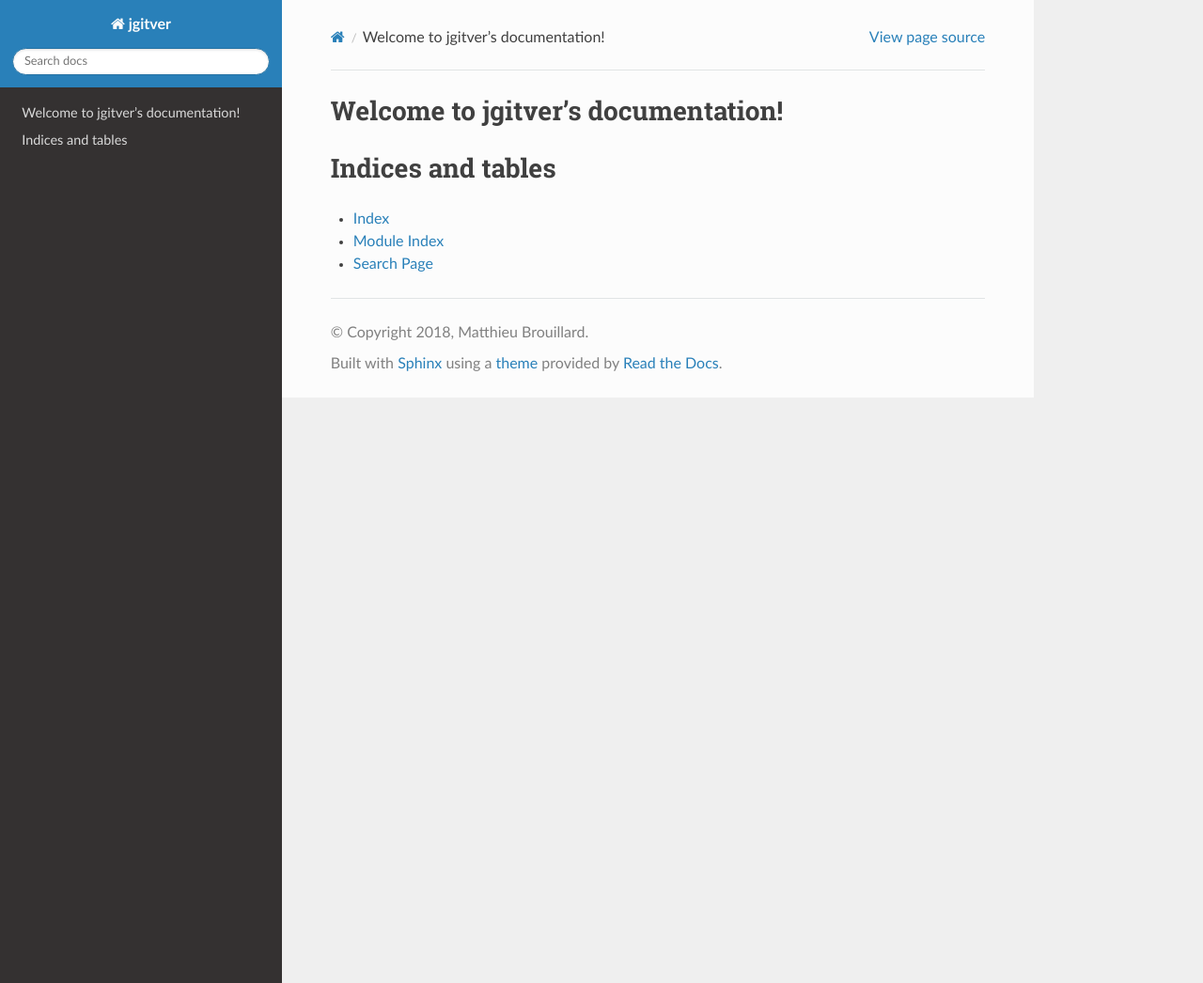
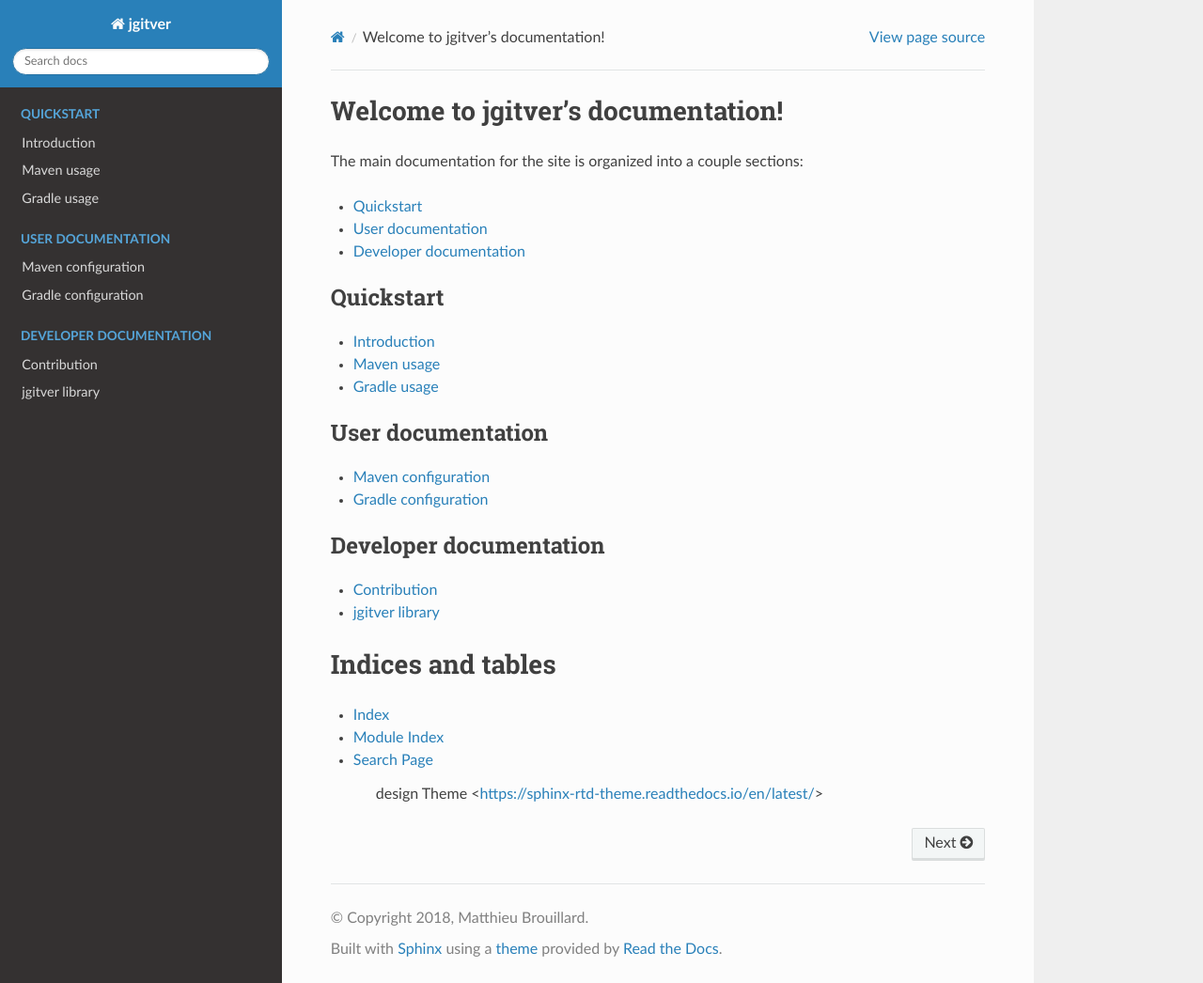
Before and after one commit to jgitver/jgitver.github.io, a Sphinx documentation site: the page built from docs/index.rst, in a window 1280 px wide and 1046 px high. Shown: the whole window at 94% size. Built offline with Sphinx 7.4.7 and the Read the Docs theme 2.0.0, drawn with Linux system fonts in a browser that asks for light colours.

Commit message:
create initial pages layout

```diff
--- /dev/null
+++ b/docs/contribution.rst
@@ -0,0 +1,2 @@
+Contribution
+========================
--- /dev/null
+++ b/docs/gradle-configuration.rst
@@ -0,0 +1,2 @@
+Gradle configuration
+========================
--- /dev/null
+++ b/docs/gradle-usage.rst
@@ -0,0 +1,2 @@
+Gradle usage
+========================
--- a/docs/index.rst
+++ b/docs/index.rst
@@ -6,10 +6,39 @@
 Welcome to jgitver's documentation!
 ===================================
 
+The main documentation for the site is organized into a couple sections:
+
+* :ref:`quickstart`
+* :ref:`user-docs`
+* :ref:`dev-docs`
+
+.. _quickstart:
+
 .. toctree::
    :maxdepth: 2
-   :caption: Contents:
+   :caption: Quickstart
 
+   introduction
+   maven-usage
+   gradle-usage
+
+.. _user-docs:
+
+.. toctree::
+   :maxdepth: 2
+   :caption: User documentation
+
+   maven-configuration
+   gradle-configuration
+
+.. _dev-docs:
+
+.. toctree::
+   :maxdepth: 2
+   :caption: Developer documentation
+
+   contribution
+   jgitver-library
 
 
 Indices and tables
@@ -18,3 +47,6 @@
 * :ref:`genindex`
 * :ref:`modindex`
 * :ref:`search`
+
+   design
+   Theme <https://sphinx-rtd-theme.readthedocs.io/en/latest/>
--- /dev/null
+++ b/docs/introduction.rst
@@ -0,0 +1,2 @@
+Introduction
+========================
--- /dev/null
+++ b/docs/jgitver-library.rst
@@ -0,0 +1,2 @@
+jgitver library
+========================
--- /dev/null
+++ b/docs/maven-configuration.rst
@@ -0,0 +1,2 @@
+Maven configuration
+========================
--- /dev/null
+++ b/docs/maven-usage.rst
@@ -0,0 +1,2 @@
+Maven usage
+========================
```
